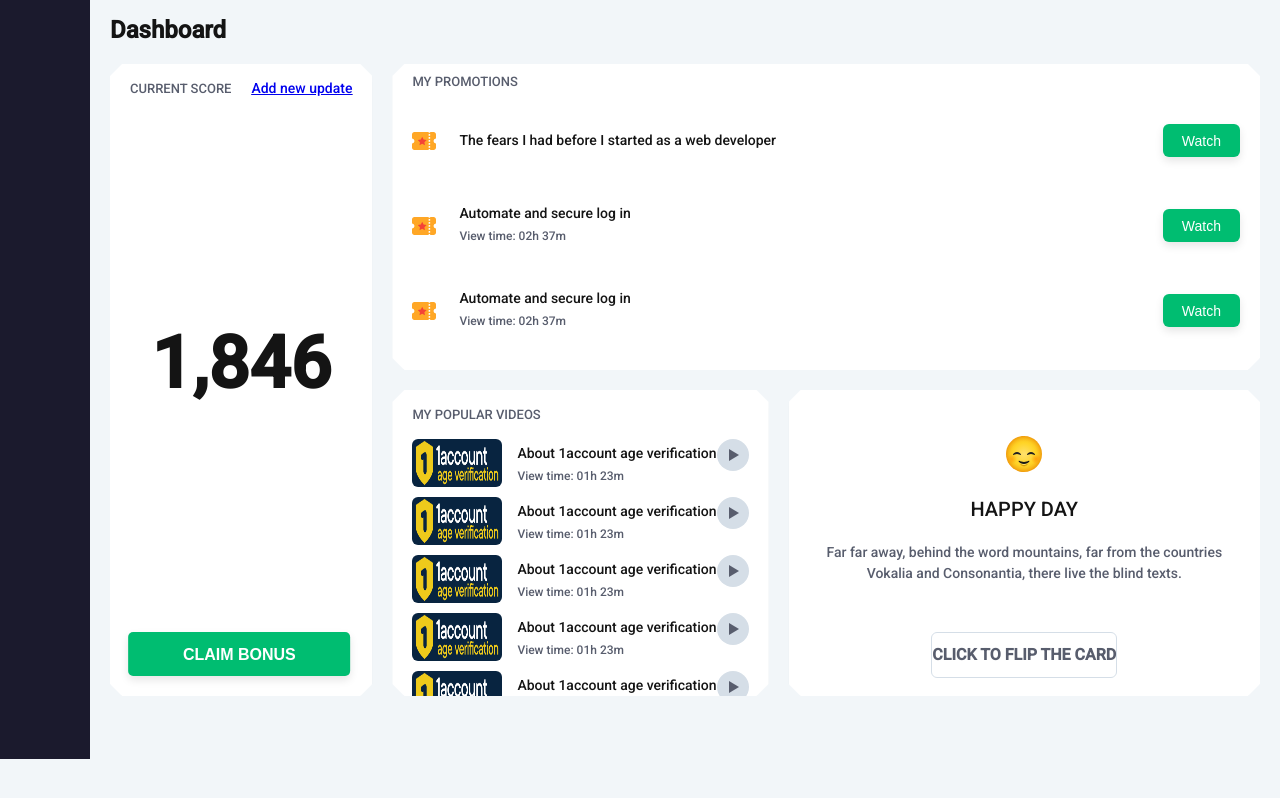
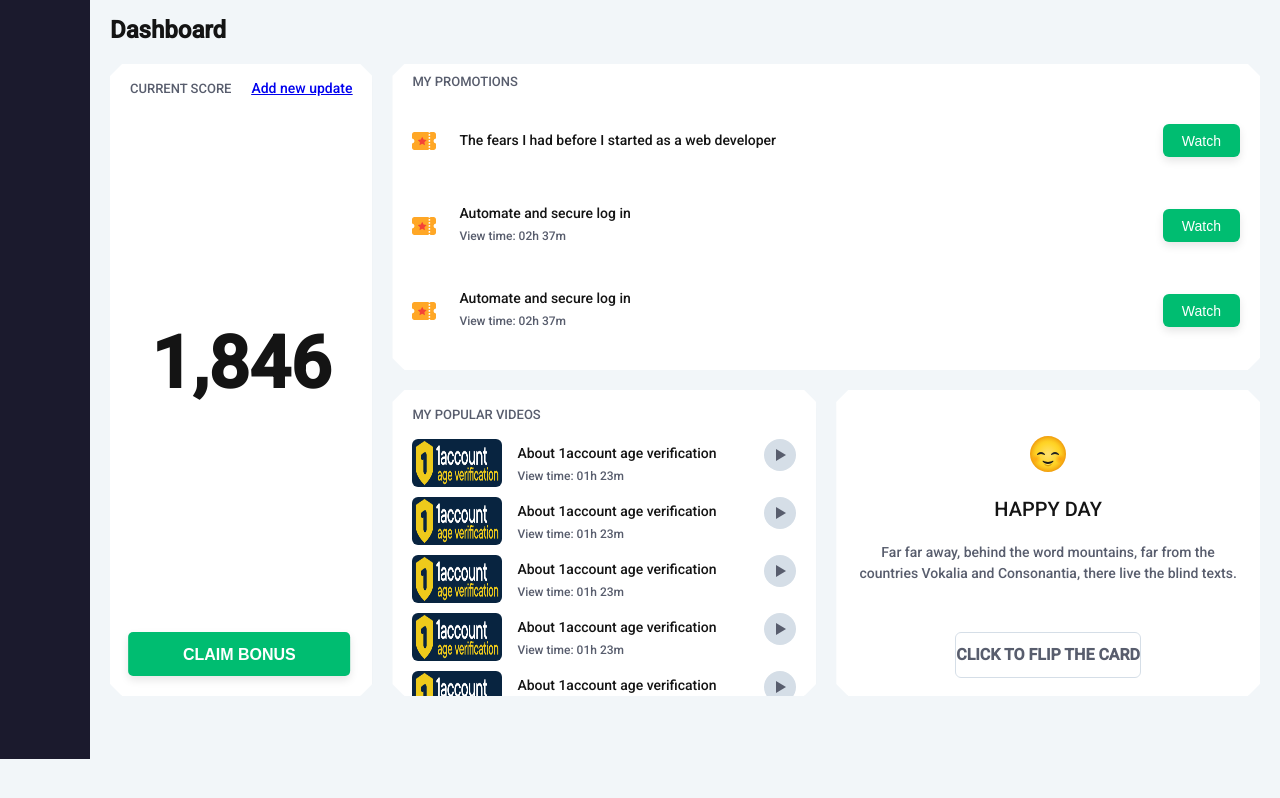
Before and after one commit to RadosavAntonio/Dashboard-Page, a plain HTML site: page index.html in a window 1280 px wide. Drawn offline with Linux system fonts and the light colour scheme.

Commit message:
Main page grid update and finish card 4

```diff
--- a/box3Style.css
+++ b/box3Style.css
@@ -25,7 +25,7 @@
 
 .item32 {
   grid-row: 2;
-  /* grid-column: 1 / span 3; */
+  grid-column: 1 / span 3;
   width: 100%;
   overflow:hidden;
   overflow-y:scroll;
--- a/box4Style.css
+++ b/box4Style.css
@@ -70,3 +70,38 @@
   box-sizing: border-box;
   border-radius: 6px;
 }
+
+
+
+.flip-card {
+  background-color: transparent;
+  width: 100%;
+  height: 100%;
+  perspective: 1000px;
+}
+.flip-card-inner {
+  position: relative;
+  width: 100%;
+  height: 100%;
+  text-align: center;
+  transition: transform 0.8s;
+  transform-style: preserve-3d;
+}
+.flip-card:hover .flip-card-inner {
+  transform: rotateY(180deg);
+}
+.flip-card-front, .flip-card-back {
+  position: absolute;
+  width: 100%;
+  height: 100%;
+  -webkit-backface-visibility: hidden; /* Safari compatibility */
+  backface-visibility: hidden;
+}
+
+/* Front and back style
+.flip-card-front {
+} */
+.flip-card-back {
+  background-color: dodgerblue;
+  transform: rotateY(180deg);
+}
--- a/index.html
+++ b/index.html
@@ -113,6 +113,9 @@
 
       <!-- CARD 4 -->
       <div class="grid-item item4">
+        <div class="flip-card">
+          <div class="flip-card-inner">
+            <div class="flip-card-front">
               <div class="grid-container4">
                 <div class="item41">
                   <img src="images/smileFace.svg" alt="Smile Face">
@@ -127,6 +130,13 @@
                   <p>
                     click to flip the card
                   </p>
+                </div>
+              </div>
+            </div>
+            <div class="flip-card-back">
+              <h1>Antonio RADOSAV</h1>
+              <p>Awsome junior web developer!</p>
+            </div>
           </div>
         </div>
       </div>
--- a/style.css
+++ b/style.css
@@ -40,7 +40,8 @@ body {
 /* Grid setup */
 .grid-container {
   display: grid;
-  grid-template-columns: auto auto;
+  grid-template-columns: auto 1fr 1fr;
+  grid-template-rows: auto auto;
   grid-gap: 20px;
   margin: 0px 20px 63px 20px;
 }
@@ -54,25 +55,29 @@ body {
 }
 
 .item1 {
-  grid-area: 1 / 1 / span 2 / span 1;
+  grid-row: 1 / span 2;
+  grid-column: 1;
   /* width: 366px; */
   height: 632px;
 }
 
 .item2 {
-  grid-area: 1 / 2 / span 1 / span 2;
+  grid-row: 1;
+  grid-column: 2 / span 2;
   /* width: 752px; */
   height: 306px;
 }
 
 .item3 {
-  grid-area: 2 / 2;
+  grid-row: 2;
+  grid-column: 2;
   /* width: 366px; */
   height: 306px;
 }
 
 .item4 {
-  grid-area: 2 / 3;
+  grid-row: 2;
+  grid-column: 3;
   /* width: 366px; */
   height: 306px;
 }
```
Lines whose indentation alone changed are shown as unchanged.
